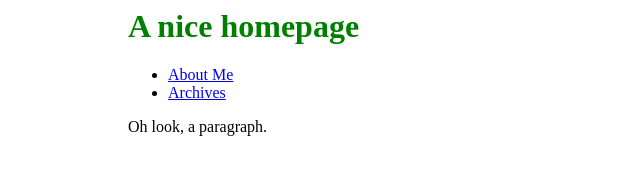
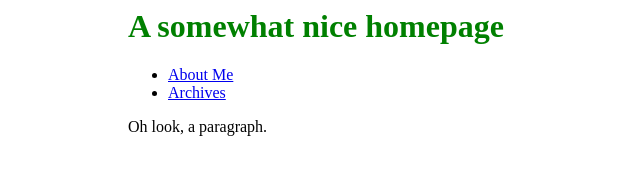
Before and after one commit to DCSIL-summer-course/learn-git, a plain HTML site: page index.html in a window 1280 px wide. Shown: the whole page, without its empty margins (0-640 px from the left). Drawn offline with Linux system fonts and the light colour scheme.

Commit message:
make a conflict

```diff
--- a/index.html
+++ b/index.html
@@ -5,7 +5,7 @@
 </head>
 <body>
   <div class="container">
-    <h1>A nice homepage</h1>
+    <h1>A somewhat nice homepage</h1>
     <ul>
       <li><a href="about/index.html">About Me</a></li>
       <li><a href="archives/index.html">Archives</a></li>
```
